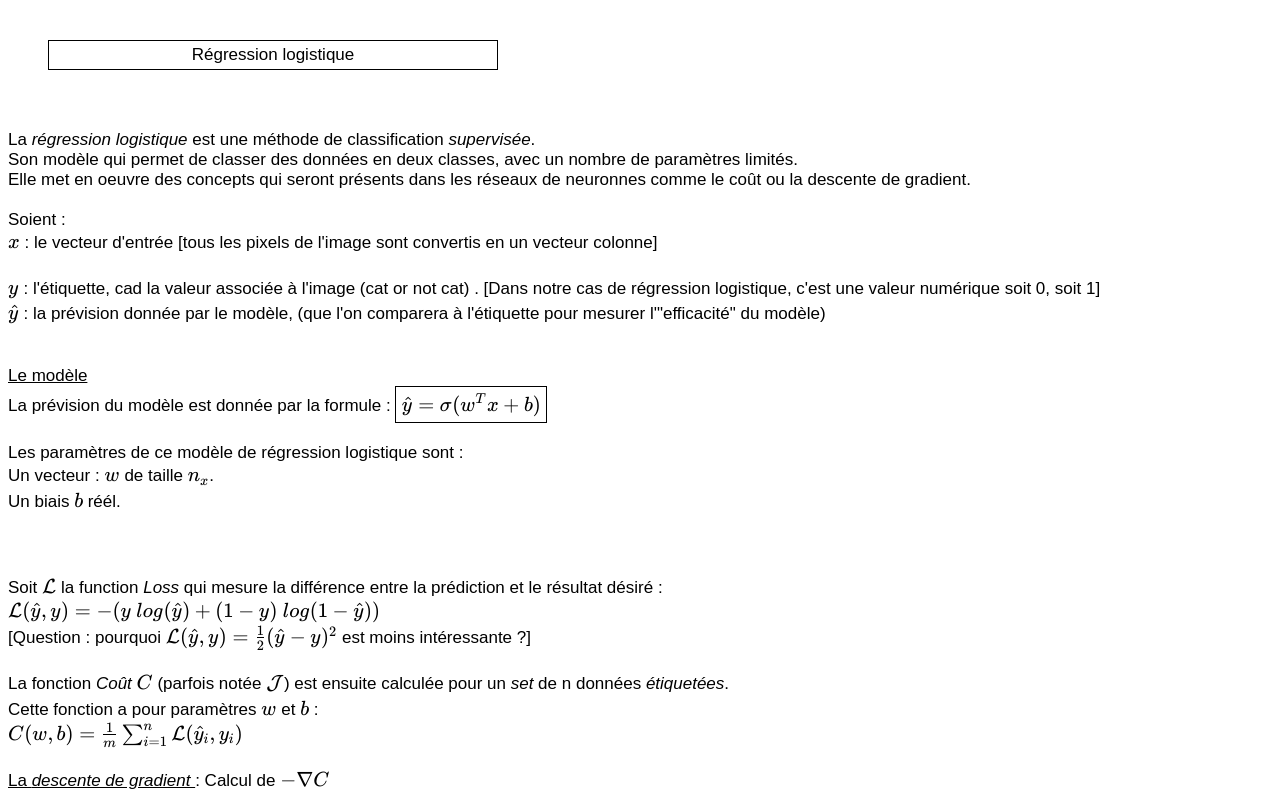
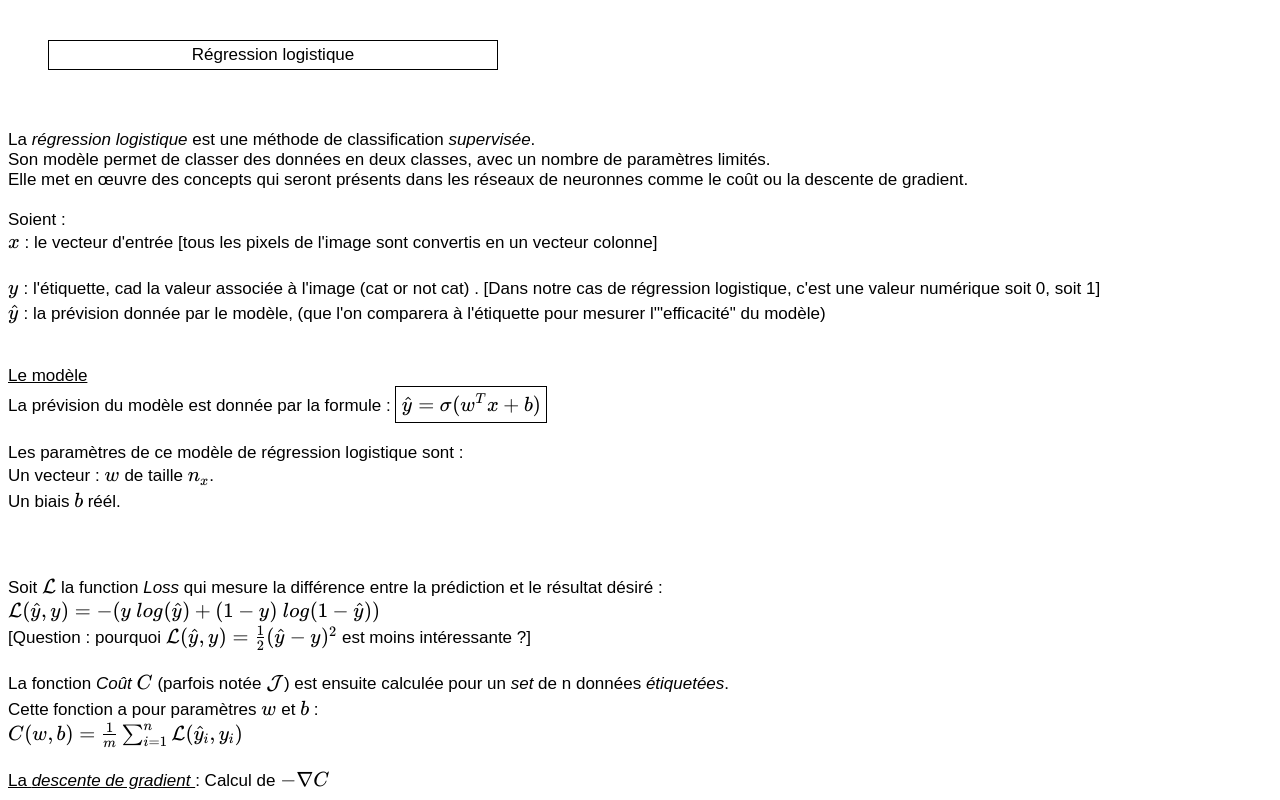
Before and after one commit to vert-veine/vert-veine.github.io, a plain HTML site: page logistic_regression.html in a window 1280 px wide. Shown: the top 800 px of the page. Drawn offline with nearby package versions, Linux system fonts and the light colour scheme.

Commit message:
LR version .1

```diff
--- a/logistic_regression.html
+++ b/logistic_regression.html
@@ -76,8 +76,8 @@
     <div id="titre">Régression logistique</div>
 
     <br> La <i>régression logistique</i> est une méthode de classification <i>supervisée</i>. <br>
-    Son modèle qui permet de classer des données en deux classes, avec un nombre de paramètres limités.
-    <br> Elle met en oeuvre des concepts qui seront présents dans les réseaux de neuronnes comme le coût ou la descente de gradient.
+    Son modèle  permet de classer des données en deux classes, avec un nombre de paramètres limités.
+    <br> Elle met en œuvre des concepts qui seront présents dans les réseaux de neuronnes comme le coût ou la descente de gradient.
 
     <br>
     <br>
```
